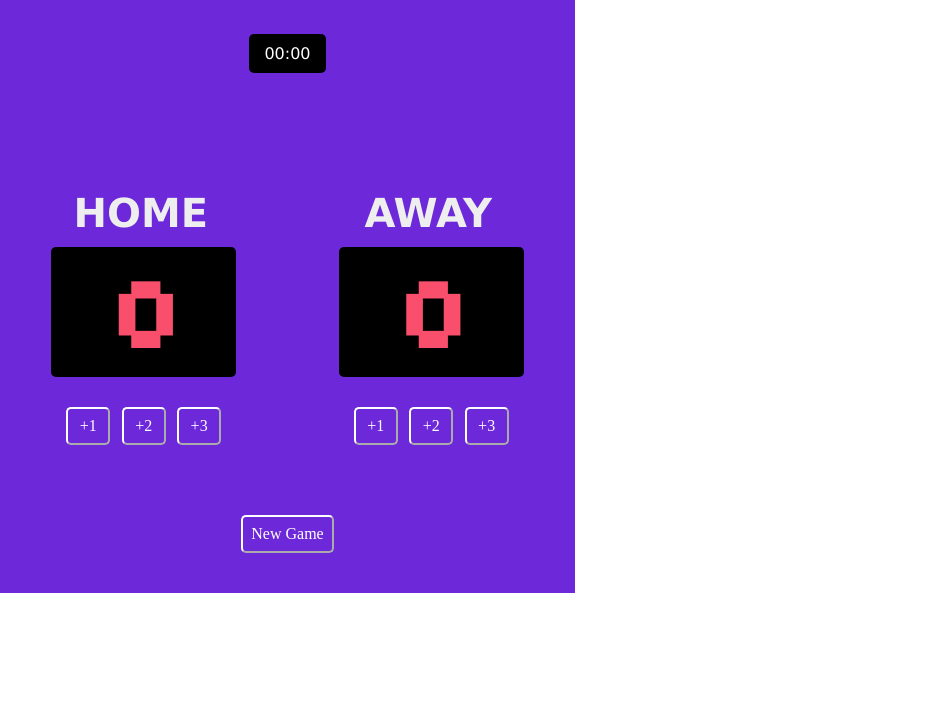
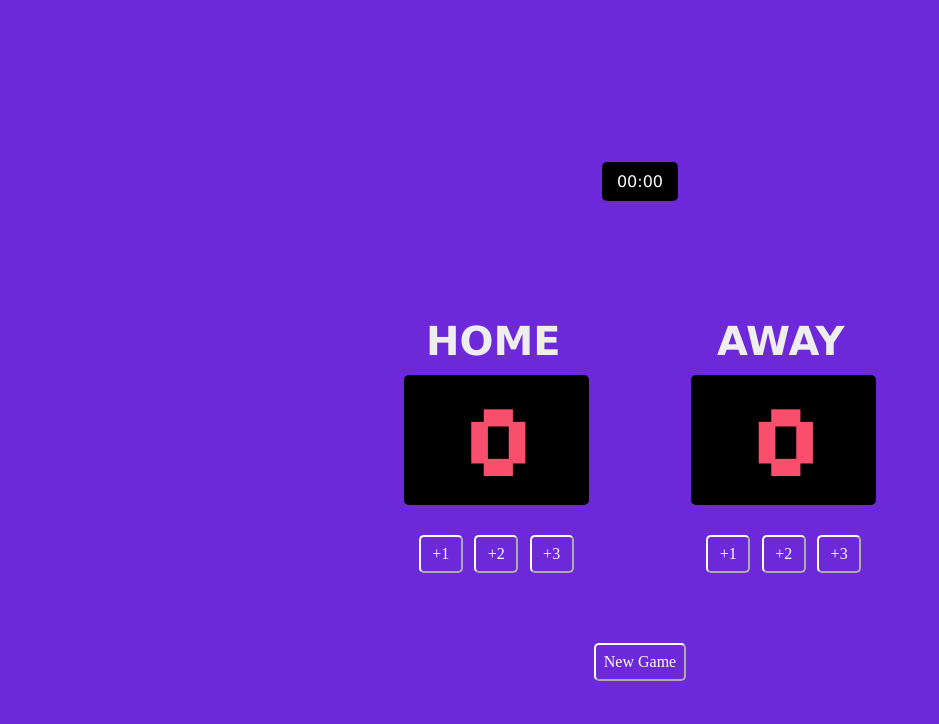
Before and after one commit to FilipFrid/ScoreBoard, a plain HTML site: page index.html in a window 1280 px wide. Shown: the whole page, without its empty margins (0-939 px from the left). Drawn offline with nearby package versions, Linux system fonts and the light colour scheme.

Commit message:
Backgroung, alignment update

```diff
--- a/index.css
+++ b/index.css
@@ -1,5 +1,6 @@
 body {
     margin: 0;
+    background-color: #6D28D9;
 }
 
 h3 {
@@ -21,11 +22,13 @@ h3 {
 .container {
     display: flex;
     justify-content: space-around;
-    background-color: #6D28D9;
     text-align: center;
     width: 575px;
     height: 500px;
     flex-wrap: wrap;
+    margin-top: 8rem;
+    margin-left: auto;
+    margin-right: auto;
 }
 
 .container div {
@@ -71,7 +74,6 @@ button{
     margin-top: 2.5rem;
     margin-bottom: 1.5rem;
     width: 100%;
-    background-color: #6D28D9;
 
 }
 
@@ -81,7 +83,6 @@ button{
     padding-bottom: 2.5rem;
     margin-bottom: 1.5rem;
     width: 100%;
-    background-color: #6D28D9;
 
 }
 
```
